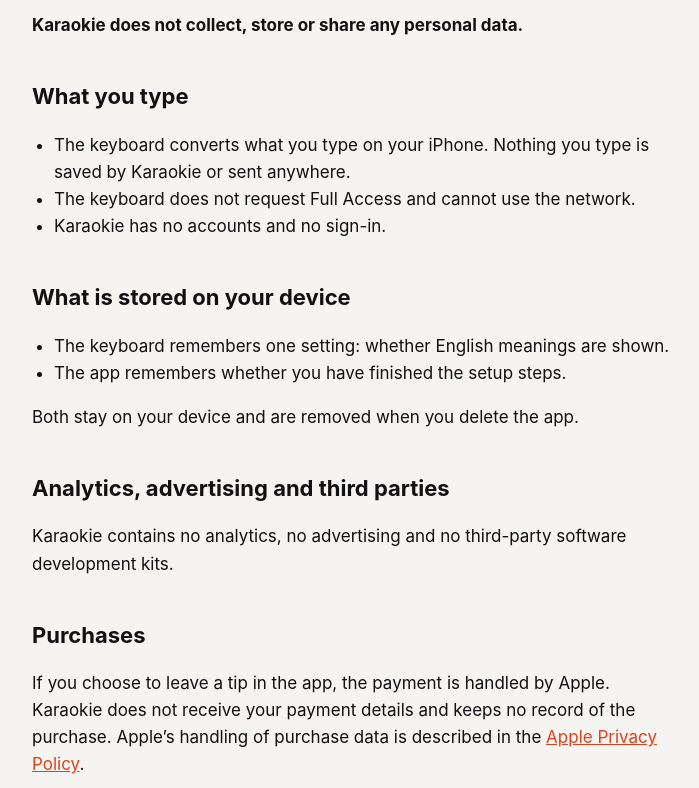
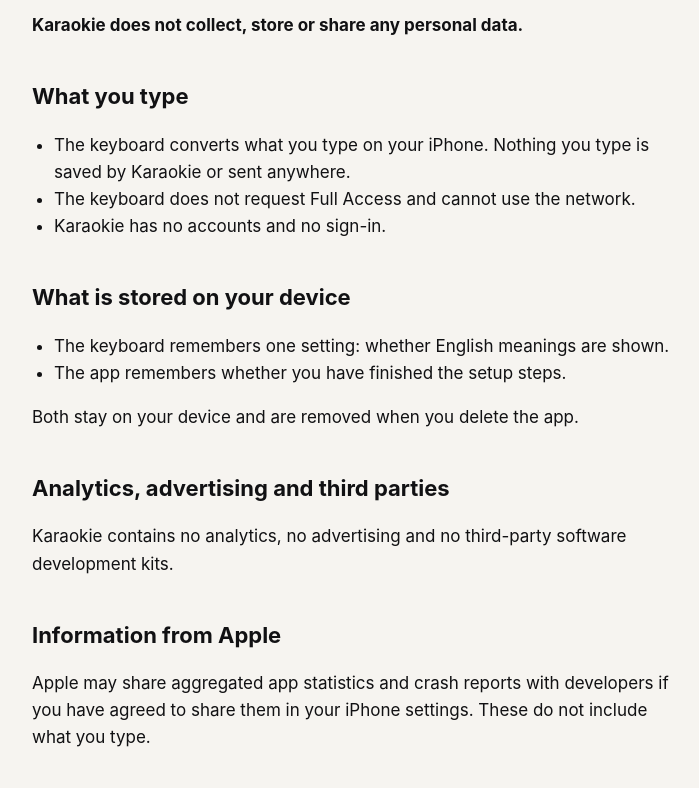
Before and after one commit to jaeseongpa/karaokie, a plain HTML site: page privacy.html in a window 1280 px wide. Shown: the part 136-924 px from the top of the page, without its empty margins (288-987 px from the left). Drawn offline with Linux system fonts and the light colour scheme.

Commit message:
Remove purchases section

```diff
--- a/privacy.html
+++ b/privacy.html
@@ -24,9 +24,6 @@
 <h2>Analytics, advertising and third parties</h2>
 <p>Karaokie contains no analytics, no advertising and no third-party software development kits.</p>
 
-<h2>Purchases</h2>
-<p>If you choose to leave a tip in the app, the payment is handled by Apple. Karaokie does not receive your payment details and keeps no record of the purchase. Apple’s handling of purchase data is described in the <a href="https://www.apple.com/legal/privacy/">Apple Privacy Policy</a>.</p>
-
 <h2>Information from Apple</h2>
 <p>Apple may share aggregated app statistics and crash reports with developers if you have agreed to share them in your iPhone settings. These do not include what you type.</p>
 
```
